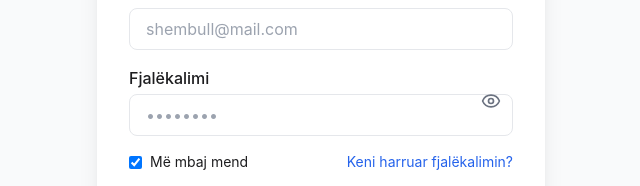
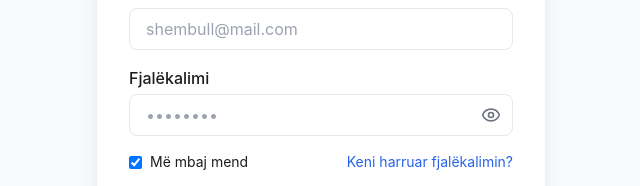
Before and after one commit to GazmendUka/ndertimnet, a React (Create React App) app in the folder frontend/: page /login in a window 1280 px wide. Shown: the part 338-524 px from the top of the page, without its empty margins (319-959 px from the left). Built offline with nearby package versions, Linux system fonts and the light colour scheme; no server answers.

Commit message:
Fix password visibility icon alignment in login form

```diff
--- a/frontend/src/auth/Login.js
+++ b/frontend/src/auth/Login.js
@@ -103,11 +103,13 @@
             </div>
 
             {/* PASSWORD */}
-            <div className="mb-4 relative">
+            <div className="mb-4">
 
               <label className="block mb-1 font-medium">
                 Fjalëkalimi
               </label>
+
+              <div className="relative">
 
                 <input
                   type={showPass ? "text" : "password"}
@@ -122,10 +124,12 @@
                 <button
                   type="button"
                   onClick={() => setShowPass(!showPass)}
-                className="absolute right-3 top-1/2 -translate-y-1/2 text-gray-500 hover:text-gray-700"
+                  className="absolute inset-y-0 right-3 flex items-center text-gray-500 hover:text-gray-700"
                 >
                   {showPass ? <EyeOff size={20} /> : <Eye size={20} />}
                 </button>
+
+              </div>
 
             </div>
 
```
Lines whose indentation alone changed are shown as unchanged.
